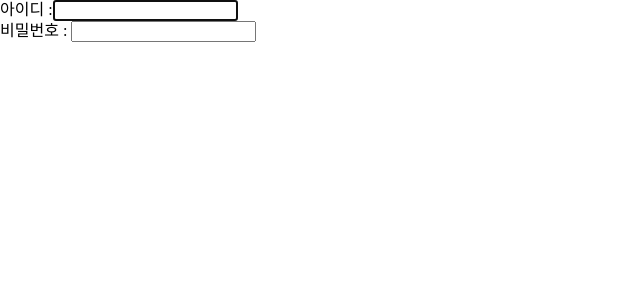
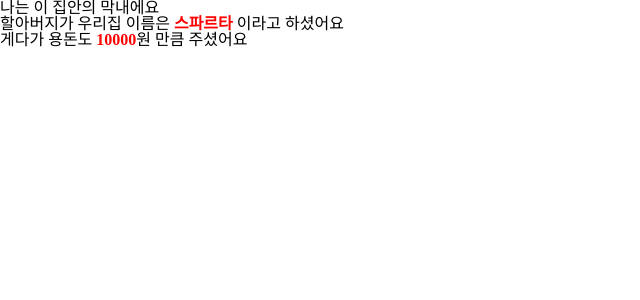
Before and after one commit to 9mean2/React_Week_2, a React (Create React App) app: page / in a window 1280 px wide. Shown: the top 300 px of the page, without its empty margins (0-640 px from the left). Built offline with nearby package versions, Linux system fonts and the light colour scheme.

Commit message:
feat: React Hooks - useContext 사용하기 전

```diff
--- a/src/App.jsx
+++ b/src/App.jsx
@@ -1,41 +1,8 @@
-import React, { useEffect, useRef, useState } from "react";
+import React from "react";
+import GrandFather from "./components/GrandFather";
 
 function App() {
-  const idRef = useRef("");
-  const pwRef = useRef("");
+  return <GrandFather />;
+}
 
-  const [id, setId] = useState("");
-
-  //화면이 렌더링 될 때 어떤 작업을 하고 싶다 : useEffect
-
-  useEffect(() => {
-    idRef.current.focus();
-    // idRef.current.focus();
-  }, []);
-
-  useEffect(() => {
-    if (id.length >= 10) {
-      pwRef.current.focus();
-    }
-  }, [id]);
-
-  return (
-    <>
-      <div>
-        아이디 :
-        <input
-          value={id}
-          onChange={(event) => {
-            setId(event.target.value);
-          }}
-          type="text"
-          ref={idRef}
-        />
-      </div>
-      <div>
-        비밀번호 : <input ref={pwRef} type="password" />
-      </div>
-    </>
-  );
-}
 export default App;
--- /dev/null
+++ b/src/components/Child.jsx
@@ -0,0 +1,19 @@
+import React from "react";
+
+const style = {
+  color: "red",
+  fontWeight: "900",
+};
+
+function Child({ houseName, pocketMoney }) {
+  return (
+    <div>
+      나는 이 집안의 막내에요 <br />
+      할아버지가 우리집 이름은 <span style={style}>{houseName}</span> 이라고
+      하셨어요 <br />
+      게다가 용돈도 <span style={style}>{pocketMoney}</span>원 만큼 주셨어요
+    </div>
+  );
+}
+
+export default Child;
--- /dev/null
+++ b/src/components/Father.jsx
@@ -0,0 +1,8 @@
+import React from "react";
+import Child from "./Child";
+
+function Father({ houseName, pocketMoney }) {
+  return <Child houseName={houseName} pocketMoney={pocketMoney} />;
+}
+
+export default Father;
--- /dev/null
+++ b/src/components/GrandFather.jsx
@@ -0,0 +1,10 @@
+import React from "react";
+import Father from "./Father";
+// GF > Child 한테 어떤 정보를 알려줘서 Child가 그 내용을 출력하도록
+function GrandFather() {
+  const houseName = "스파르타";
+  const pocketMoney = 10000;
+  return <Father houseName={houseName} pocketMoney={pocketMoney} />;
+}
+
+export default GrandFather;
```
